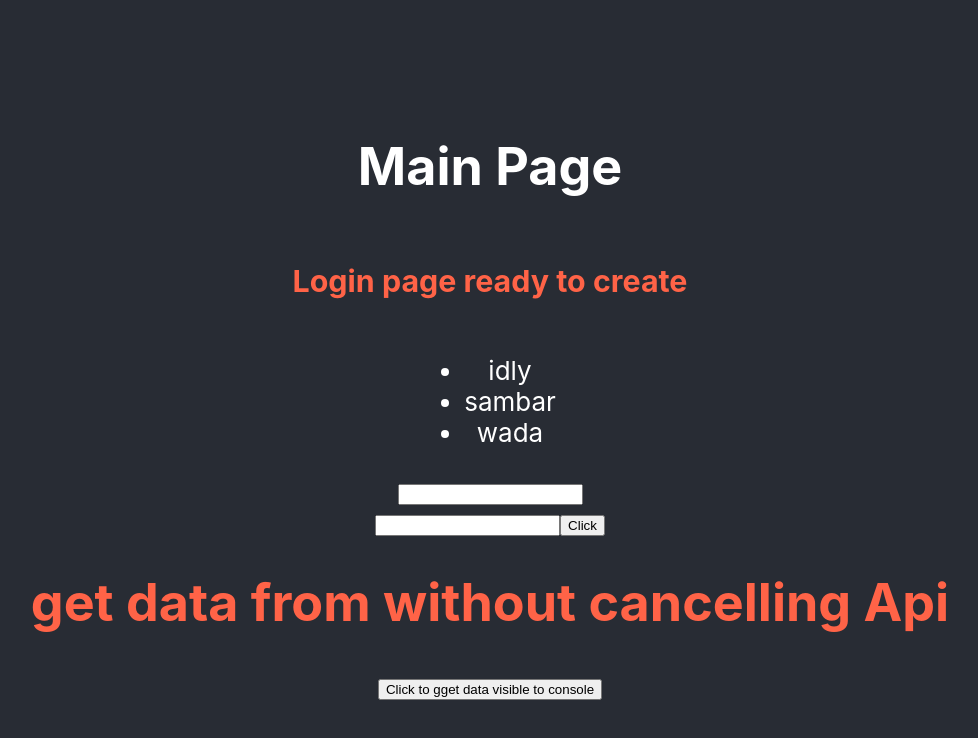
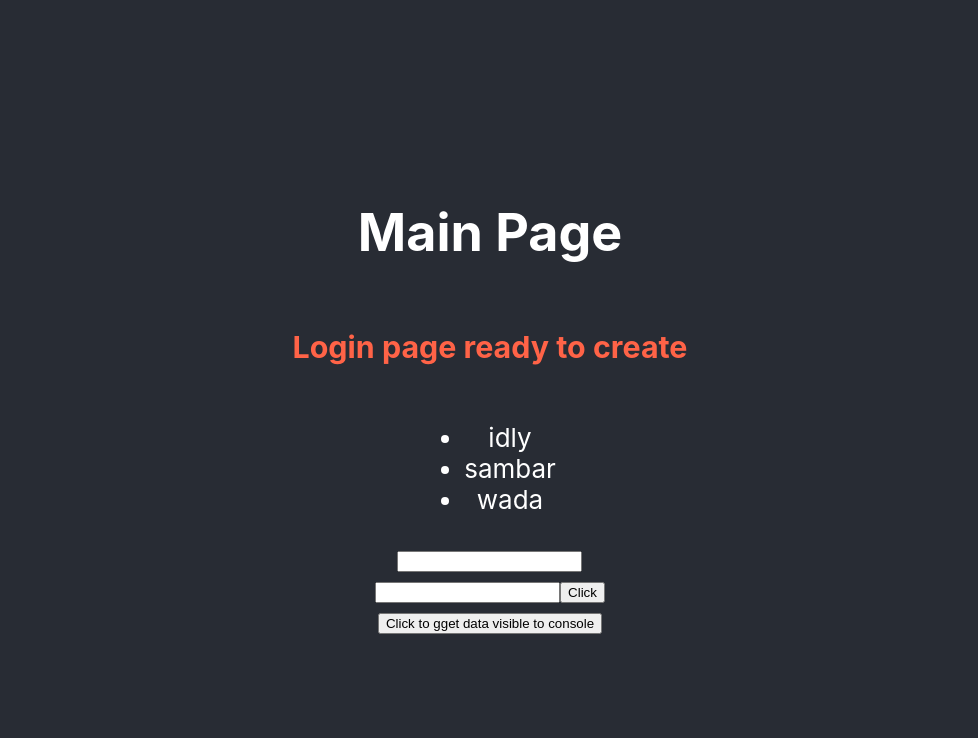
Before and after one commit to riha7/mypages, a React (Create React App) app: page / in a window 1280 px wide. Shown: the top 738 px of the page, without its empty margins (150-1128 px from the left). Built offline with nearby package versions, Linux system fonts and the light colour scheme.

Commit message:
file deleted

```diff
--- a/src/GetdataWithoutcancellingApi.js
+++ /dev/null
@@ -1,11 +0,0 @@
-import React from 'react'
-
-const GetdataWithoutcancellingApi = () => {
-    return (
-        <div>
-            <h1 style={{color:'tomato'}}>get data from without cancelling Api</h1>
-        </div>
-    )
-}
-
-export default GetdataWithoutcancellingApi
--- a/src/GitPageBasic.js
+++ b/src/GitPageBasic.js
@@ -1,5 +1,5 @@
 import React,{useState} from 'react'
-import GetdataWithoutcancellingApi from './GetdataWithoutcancellingApi';
+
 
 const GitPageBasic = () => {
     const [state, setstate] = useState({
@@ -24,7 +24,6 @@ const GitPageBasic = () => {
                 <input type="text" name="pwd" value={pwd} onChange={handleInput} />
                 <button>Click</button>
             </form>
-            <GetdataWithoutcancellingApi />
         </div>
     )
 }
```
